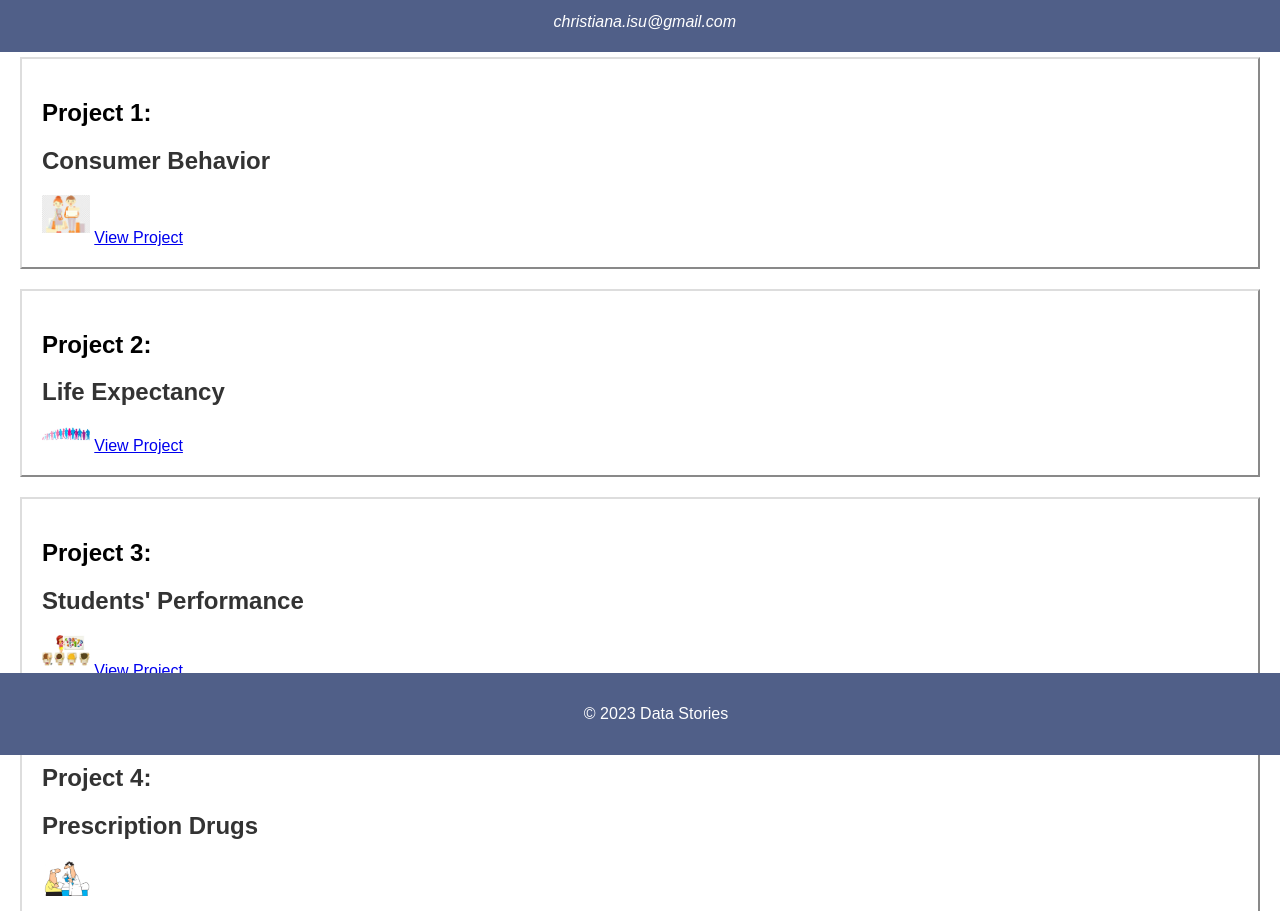
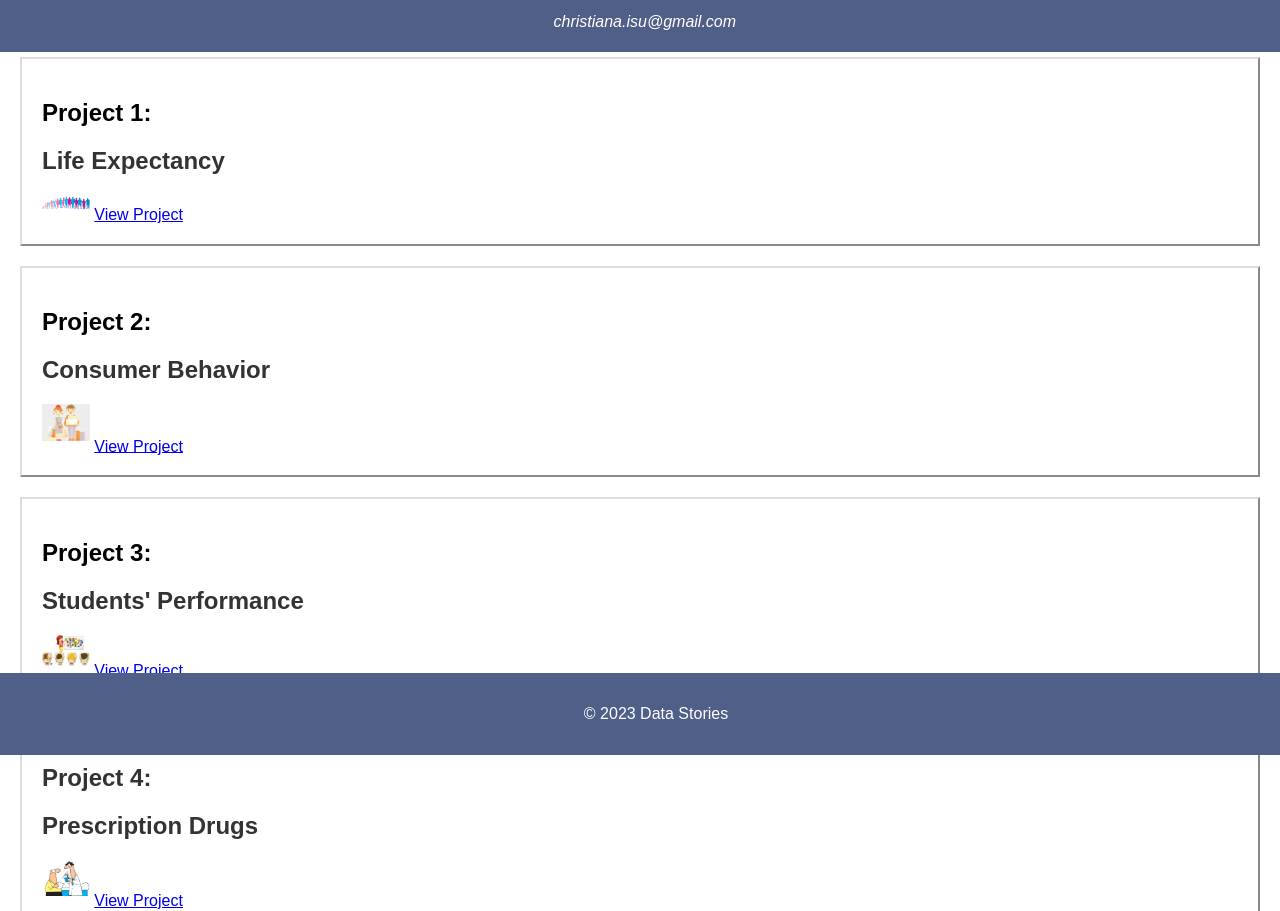
Before and after one commit to christie-emgee/christie-emgee.github.io, a plain HTML site: page index.html in a window 1280 px wide. Shown: the part 45-956 px from the top of the page. Drawn offline with Linux system fonts and the light colour scheme.

Commit message:
Update index.html

```diff
--- a/index.html
+++ b/index.html
@@ -19,18 +19,18 @@
             <section class="project">
                 <h1>Project 1: </h1>
                 <p></p>
-                <h2>Consumer Behavior</h2>
-                <img src="consumer.jpg" alt="Project 1">
-                <a href="shopping habits.html" target="_blank">View Project</a>
+                <h2>Life Expectancy</h2>
+                <img src="life_exp.png" alt="Project 1">
+                <a href="Life Expectancy.html" target="_blank">View Project</a>
             </section>
           </div>
           <div class="col-md-6">
             <section class="project">
                 <h1>Project 2:</h1>
                 <p></p>
-                <h2>Life Expectancy</h2>
-                <img src="life_exp.png" alt="Project 2">
-                <a href="Life Expectancy.html" target="_blank">View Project</a>
+                <h2>Consumer Behavior</h2>
+                <img src="consumer.jpg" alt="Project 2">
+                <a href="shopping habits.html" target="_blank">View Project</a>
             </section>
           </div>
           <div class="col-md-6">
@@ -38,7 +38,7 @@
                 <h1>Project 3:</h1>
                 <p></p>
                 <h2>Students' Performance</h2>
-                <img src="performance.PNG"Project 3">
+                <img src="performance.PNG" alt="Project 3">
                 <a href="Students' Performance.html" target="_blank">View Project</a>
             </section>
           </div>
@@ -48,7 +48,7 @@
                 <p></p>
                 <h2>Prescription Drugs</h2>
                 <img src="img 3.png" alt="Project 4">
-                <a href="Prescription Drugs.html" target="_blank"></a>
+                <a href="Prescription Drugs.html" target="_blank">View Project</a>
             </section>
           </div>
           <div class="col-md-6">
```
